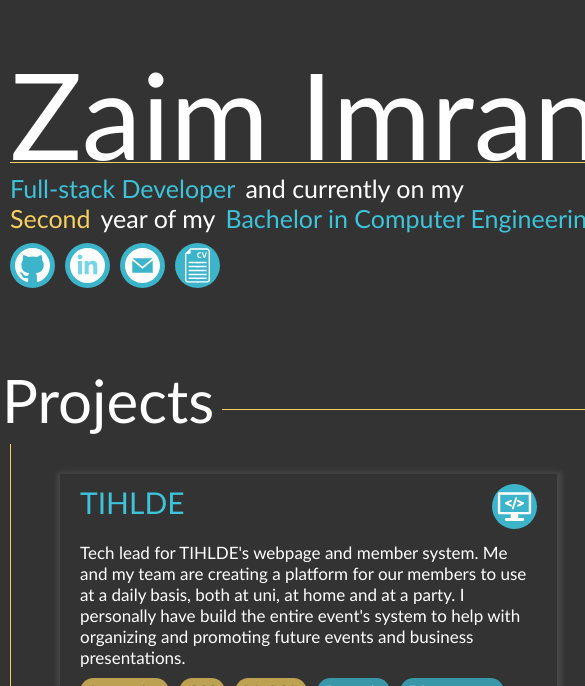
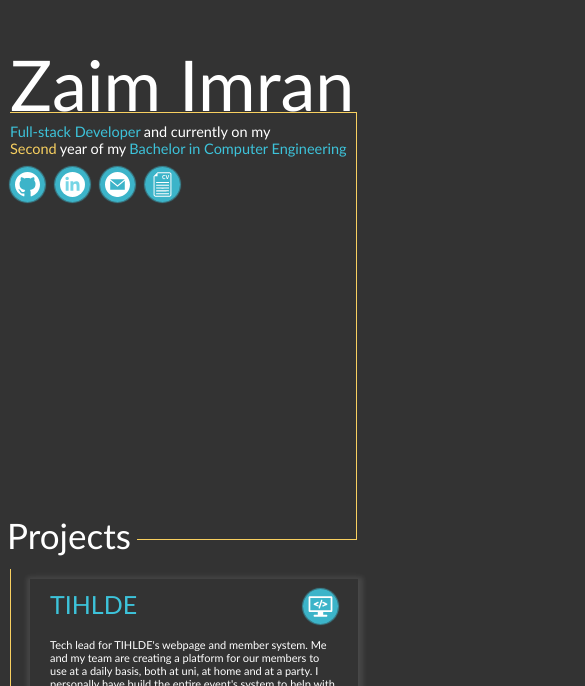
Before and after one commit to zaimimr/Portfolio, a React (Create React App) app: page / in a window 390 px wide. Shown: the part 158-844 px from the top of the page, 585 px wide, since content can reach past the window. Built offline with nearby package versions, Linux system fonts and the light colour scheme.

Commit message:
responsive

```diff
--- a/package.json
+++ b/package.json
@@ -1,7 +1,7 @@
 {
   "name": "portfolio",
   "version": "0.1.0",
-  "homepage": "https://zenjjim.github.io/Portfolio",
+  "homepage": "http://zaim.no",
   "private": true,
   "dependencies": {
     "classnames": "^2.2.6",
--- a/src/App.js
+++ b/src/App.js
@@ -41,6 +41,7 @@ function App() {
       <svg className="svg__end">
         <line x1="0" y1="0" x2="4000" y2="0" className="line" />
       </svg>
+      <p className="footer">Laget av Zaim Imran™</p>
     </div>
   );
 }
--- a/src/App.scss
+++ b/src/App.scss
@@ -16,8 +16,8 @@ $white: #ffffff;
 
 .projects__header {
   display: grid;
-  grid-template-columns: 220px 688px auto;
-  margin-left: -8px;
+  grid-template-columns: 220px 683px auto;
+  margin-left: -3px;
 }
 
 .project__list {
@@ -46,7 +46,7 @@ $white: #ffffff;
 .svg__line {
   margin-right: 20px;
   width: 1px;
-  height: 201px;
+  height: 401px;
   .line {
     stroke: $yellow;
     stroke-width: 2;
@@ -54,7 +54,7 @@ $white: #ffffff;
 }
 .svg__project-horizontal {
   margin-top: 45px;
-  width: 689px;
+  width: 684px;
   height: 2px;
   .line {
     stroke: $yellow;
@@ -80,6 +80,30 @@ $white: #ffffff;
   }
 }
 
+.footer {
+  color: rgba($white, 0.2);
+  text-align: center;
+}
+
+@media only screen and (min-width: 1500px) {
+  .wrapper {
+    margin-left: 50px;
+  }
+  .svg__name{
+    width: 1318px;
+  }
+  .description {
+    grid-template-columns: 1317px auto;
+  }
+
+  .svg__project-horizontal{
+    width: 1101px;
+  }
+
+  .projects__header {
+    grid-template-columns: 220px 1100px auto;
+  }
+}
 @media only screen and (max-width: 1050px) {
   .wrapper {
     margin-left: 50px;
@@ -92,16 +116,17 @@ $white: #ffffff;
   }
 
   .svg__project-horizontal{
-    width: 489px;
+    width: 484px;
   }
+
   .projects__header {
-    grid-template-columns: 220px 488px auto;
+    grid-template-columns: 220px 483px auto;
   }
 }
 
   @media only screen and (max-width: 800px) {
     .wrapper {
-      margin-left: 10px;
+      margin-left: 50px;
     }
     .svg__name{
       width: 601px;
@@ -114,9 +139,40 @@ $white: #ffffff;
     }
 
     .svg__project-horizontal{
-      width: 389px;
+      width: 384px;
     }
     .projects__header {
-      grid-template-columns: 220px 388px auto;
+      grid-template-columns: 220px 383px auto;
     }
 }
+
+@media only screen and (max-width: 500px) {
+  .wrapper {
+    margin-left: 10px;
+  }
+  .svg__name{
+    width: 347px;
+    margin-right: 10px;
+  }
+  .description {
+    grid-template-columns: 346px auto;
+  }
+  .svg__line {
+    height: 401px;
+  }
+
+  .svg__project-horizontal{
+    width: 220px;
+    margin-top: 25px;
+  }
+  .svg__project-vertical {
+    height: 25px;
+  }
+  .projects__header {
+    grid-template-columns: 130px 219px auto;
+  }
+  .project__list {
+    display: grid;
+    grid-template-columns: 20px auto
+  }
+}
--- a/src/components/About/About.scss
+++ b/src/components/About/About.scss
@@ -39,3 +39,68 @@ $white: #ffffff;
   display: grid;
   grid-template-columns: repeat(4, .08fr)
 }
+
+@media only screen and (min-width: 1500px) {
+  .about {
+    margin-top: 10px;
+    font-size: 30px;
+    .block1 {
+      display: flex;
+      .b {
+        color: $blue;
+      }
+      .w {
+        color: $white;
+        margin-left: 3px;
+      }
+    }
+    .block2 {
+      display: flex;
+      .b {
+        color: $blue;
+        margin-left: 3px;
+      }
+      .w {
+        color: $white;
+        margin-left: 3px;
+      }
+      .y {
+        color: $yellow;
+      }
+    }
+    .links {
+      grid-template-columns: repeat(4, .05fr)
+    }
+  }
+}
+
+@media only screen and (max-width: 500px) {
+  .about {
+    margin-top: 10px;
+    font-size: 14.5px;
+    .block1 {
+      display: flex;
+      .b {
+        color: $blue;
+      }
+      .w {
+        color: $white;
+        margin-left: 3px;
+      }
+    }
+    .block2 {
+      display: flex;
+      .b {
+        color: $blue;
+        margin-left: 3px;
+      }
+      .w {
+        color: $white;
+        margin-left: 3px;
+      }
+      .y {
+        color: $yellow;
+      }
+    }
+  }
+}
--- a/src/components/Button/Button.scss
+++ b/src/components/Button/Button.scss
@@ -1,5 +1,6 @@
 $blue: #3DC3DA;
 $yellow: #F8D060;
+$white: #ffffff;
 
 $rad: 35px;
 
@@ -8,6 +9,9 @@ a {
 }
 
 .button__bc {
+  -webkit-box-shadow:0px 0px 1px 1px rgba($blue,0.6);
+  -moz-box-shadow:0px 0px 1px 1px rgba($blue,0.6);
+  box-shadow:0px 0px 1px 1px rgba($blue,0.6);
   background-color: rgba($blue, 0.9);
   border-radius: 30px;
   padding: 5px;
@@ -25,3 +29,28 @@ a {
   width: $rad;
   height: $rad;
 }
+
+
+
+
+@media only screen and (max-width: 500px) {
+  $rad: 25px;
+  .button__bc {
+    background-color: rgba($blue, 0.9);
+    border-radius: 30px;
+    padding: 5px;
+    width: $rad;
+    height: $rad;
+    overflow: hidden;
+
+    &:hover {
+      background-color: rgba($blue, 0.4);
+    }
+  }
+
+
+  .button__image {
+    width: $rad;
+    height: $rad;
+  }
+}
--- a/src/components/Card/Card.scss
+++ b/src/components/Card/Card.scss
@@ -8,18 +8,15 @@ $white: #ffffff;
   -moz-box-shadow:1px 2px 5px 4px rgba($white,0.1) ;
   box-shadow:1px 2px 5px 4px rgba($white,0.1) ;
   width: 35vw;
-  height: 18vw;
+  height: auto;
   margin-top: 50px;
 
   display: grid;
   grid-template-columns: 1fr 1fr .2fr;
   grid-template-rows: 1fr 2fr auto;
-  grid-column-gap: 0px;
-  grid-row-gap: 0px;
   padding: 0 20px 20px;
 
 }
-
 
 .head {
   grid-area: 1 / 1 / 2 / 3;
@@ -37,6 +34,7 @@ $white: #ffffff;
   grid-area: 2 / 1 / 3 / 4;
   color: $white;
   font-size: 17px;
+  margin-top: 10px;
   margin-bottom: 10px;
 }
 
@@ -45,20 +43,30 @@ $white: #ffffff;
 }
 
 
-@media only screen and (max-width: 1250px){
+@media only screen and (min-width: 1600px){
   .desc {
-    font-size: 15px;
+    font-size: 20px;
   }
 }
 @media only screen and (max-width: 900px){
   .card__wrapper {
-    -webkit-box-shadow:1px 2px 5px 4px rgba($white,0.1) ;
-    -moz-box-shadow:1px 2px 5px 4px rgba($white,0.1) ;
-    box-shadow:1px 2px 5px 4px rgba($white,0.1) ;
     width: 80%;
-    height: auto;
   }
   .desc {
     font-size: 17px;
   }
 }
+
+@media only screen and (max-width: 500px) {
+  .card__wrapper {
+    width: 80%;
+    margin-top: 30px;
+  }
+  .desc {
+    font-size: 11px;
+    margin-top: 10px;
+    margin-bottom: 10px;
+  }
+
+
+}
--- a/src/components/Card/components/Tags.scss
+++ b/src/components/Card/components/Tags.scss
@@ -35,3 +35,13 @@ $white: #ffffff;
     font-size: 17px;
   }
 }
+
+@media only screen and (max-width: 500px){
+  .tags__wrapper {
+    font-size: 11px;
+    padding: 2px 6px;
+    &:not(:nth-child(1)){
+      margin-left: 5px;
+    }
+  }
+}
--- a/src/components/Header/Header.scss
+++ b/src/components/Header/Header.scss
@@ -39,3 +39,33 @@ $small: 40px;
     }
   }
 }
+
+@media only screen and (max-width: 500px) {
+  $big: 70px;
+  $medium: 35px;
+  $small: 25px;
+  .header{
+    &-big {
+      color: $white;
+      font-size: $big;
+      height: $big;
+      margin-top: 200px;
+      margin-right: auto;
+      display: inline;
+    }
+    &-medium {
+      color: $white;
+      font-size: $medium;
+      height: $medium;
+      display: inline;
+    }
+    &-small {
+      margin-top: 10px;
+      font-size: $small;
+      height: $small;
+      color: $blue;
+      display: inline;
+      white-space: nowrap;
+    }
+  }
+}
```
